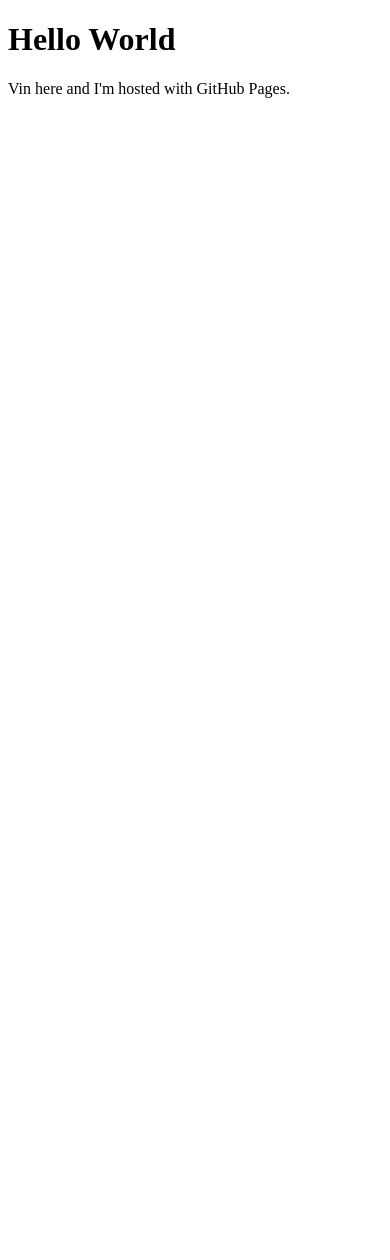
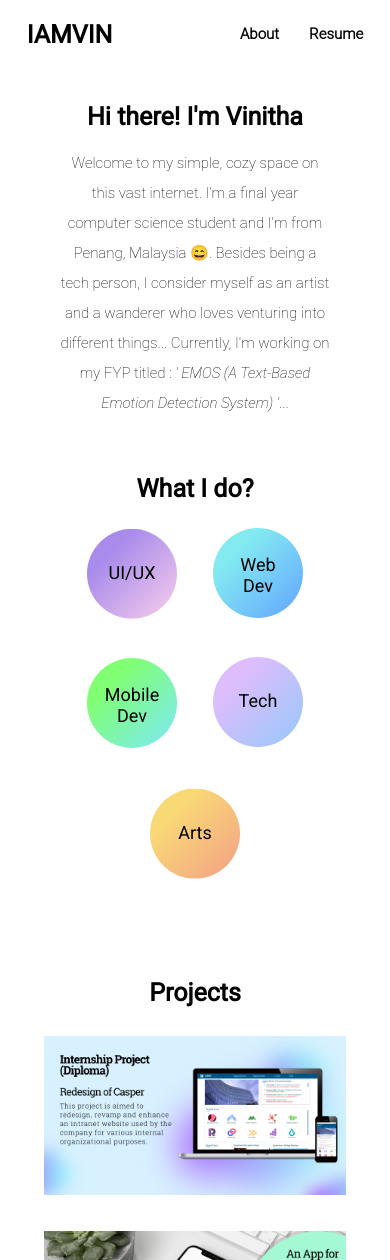
Before and after one commit to ViniJill/vinijill.github.io, a plain HTML site: page index.html in a window 390 px wide. Shown: the top 1260 px of the page. Before the commit the page ends 844 px from the top, so only its background shows below. Drawn offline with Linux system fonts and the light colour scheme.

Commit message:
Finalised v1 of Iamvin
Completed the simple portfolio for Iamvin

```diff
--- a/index.html
+++ b/index.html
@@ -1,7 +1,67 @@
 <!DOCTYPE html>
 <html>
+<head>
+  <meta charset="UTF-8">
+  <meta http-equiv="X-UA_Compatible">
+  <meta name="viewport" content="width=device-width, initial-scale=1.0">
+  <link href='https://fonts.googleapis.com/css?family=Roboto' rel='stylesheet'>
+  <link rel="stylesheet" href="\style\style.css">
+  <title>Vin here!</title>
+</head>
 <body>
-  <h1>Hello World</h1>
-  <p>Vin here and I'm hosted with GitHub Pages.</p>
+  <div class="main">
+    <div class="navbar">
+      <h1 id="logo"><a href="index.html">IAMVIN</a></h1>
+      <div class="nav_items">
+        <!-- <h2><a href="#">Extra</a></h2>-->
+        <h2><a href="/pages/documents/Vinitha_Resume.pdf">Resume</a></h2>
+        <h2><a href="/pages/about.html">About</a></h2>
+      </div>
+    </div>
+    <div class="intro">
+      <h1>Hi there! I'm Vinitha</h1>
+      <p>Welcome to my simple, cozy space on this vast internet.
+         I’m a final year computer science student and I'm from Penang, Malaysia 😄.
+         Besides being a tech person, I consider myself as an artist and a wanderer who loves venturing into different things...
+         Currently, I'm working on my FYP titled : <i>' EMOS (A Text-Based Emotion Detection System) '</i>...</p>
+    </div>
+    <div class="activities">
+      <h1>What I do?</h1>
+      <div class='bubbles'>
+        <div id="uiux" class="bubble_item"><p>UI/UX</p></div>
+        <div id="web" class="bubble_item bubble_item_sp"><p>Web Dev</p></div>
+        <div id="mobile" class="bubble_item bubble_item_sp"><p>Mobile Dev</p></div>
+        <div id="tech" class="bubble_item"><p>Tech</p></div>
+        <div id="arts" class="bubble_item"><p>Arts</p></div>
+      </div>
+      <!-- <button><a href="#">See more 😀</a> </button> -->
+    </div>
+    <div class="projects">
+      <h1>Projects</h1>
+      <div class="project_item">
+          <a href="https://www.behance.net/gallery/126975459/UIUX-Case-Study-Redesigned-Website"><img src="\assets\images\Casper_Project.png"></a>
+          <a href="https://www.behance.net/gallery/133901889/Leafy"><img src="\assets\images\Leafy_Project.png"></a>
+          <a href="https://www.behance.net/gallery/133716019/Folert-A-Forest-Fire-Alert-App"><img src="\assets\images\Folert_Project.png"></a>
+      </div>
+    </div>
+    <div class="social">
+      <div id="behance_icon"><a href="https://www.behance.net/vinijill"><img src="\assets\icons\behance.png"></a></div>
+      <div id="dribbble_icon"><a href="https://dribbble.com/Vini_Jill"><img src="\assets\icons\dribbble.png"></a></div>
+      <div id="github_icon"><a href="https://github.com/ViniJill"><img src="\assets\icons\github.png"></a></div>
+      <div id="hashnode_icon"><a href="https://vini.hashnode.dev/"><img src="\assets\icons\hashnode.png"></a></div>
+      <div id="linkedin_icon"><a href="https://linkedin.com/in/vinitha-muraly"><img src="\assets\icons\linkedin.png"></a></div>
+      <!-- <div id="medium_icon"><a href="#"><img src="\assets\icons\medium.png"></a></div> -->
+      <div id="cart_icon"><a href="https://jill-artzle.carrd.co/"><img src="\assets\icons\cart.png"></a></div>
+    </div>
+    <div class="copyright">
+      <p>Copyright © 2021 IAMVIN.</p>
+    </div>
+  </div>
 </body>
 </html>
+
+<!-- Image Credits
+<a href="https://www.freepik.com/vectors/people">People vector created by rawpixel.com - www.freepik.com</a>
+<a href="https://www.freepik.com/vectors/people">People vector created by rawpixel.com - www.freepik.com</a>
+<a href="https://www.vecteezy.com/free-vector/recycle">Recycle Vectors by Vecteezy</a>
+<a href="https://www.vecteezy.com/free-vector/recycle">Recycle Vectors by Vecteezy</a>-->
--- /dev/null
+++ b/style/aboutStyle.css
@@ -0,0 +1,51 @@
+.intro{
+    text-align: left;
+}
+
+.aboutIntro{
+    width: 100%;
+    display: grid;
+    gap: 30px;
+    grid-template-columns: repeat(8, 1fr);
+    grid-template-areas:
+    "ac ac ac ac ac ai ai ai"
+}
+
+.aboutIntro .aboutContent{
+    grid-area: ac;
+}
+
+.aboutIntro .aboutImage{
+    grid-area: ai;
+}
+
+.aboutContent p{
+    text-align:left;
+    margin-left: 0;
+}
+
+
+/* Tablet Responsive Changes */
+@media screen and (max-width: 768px) {
+
+.aboutIntro{
+    gap: 30px;
+    grid-template-columns: repeat(8, 1fr);
+    grid-template-areas:
+    "ac ac ac ac ac ac ac ac"
+    "ai ai ai ai ai ai ai ai";
+    text-align:center;
+}
+
+.aboutContent p{
+    width:100%;
+    text-align:left;
+    margin-left: 0;
+}
+
+.aboutImage img{
+    width:70%;
+}
+
+
+}
--- /dev/null
+++ b/style/style.css
@@ -0,0 +1,357 @@
+body{
+  font-family: 'Roboto';
+}
+
+.emoji{
+  font-weight: 100;
+}
+
+.main{
+  height: 90vh;
+  width: 90%;
+  margin: 20px auto;
+
+  display: grid;
+  gap: 20px;
+  grid-template-columns: repeat(12, 1fr);
+  grid-template-areas:
+  "n n n n  n n n n  n n n n"
+  "i i i i  i i i i  i i i i"
+  "a a a a  a a a a  a a a a"
+  "p p p p  p p p p  p p p p"
+  "s s s s  s s s s  s s s s"
+  "c c c c  c c c c  c c c c" ;
+}
+
+.main .navbar{
+  grid-area: n;
+}
+
+.main .intro{
+  grid-area: i;
+}
+
+.main .activities{
+  grid-area: a;
+}
+
+.main .projects{
+  grid-area: p;
+}
+
+.main .social{
+  grid-area: s;
+}
+
+.main .copyright{
+grid-area: c;
+}
+
+/*  -------- Navigation Bar Style -------- */
+
+#logo{
+  float: left;
+  margin: auto;
+}
+
+#logo a{
+  text-decoration: none;
+  color: black;
+  font-weight: bolder;
+}
+
+.nav_items h2{
+  float:right;
+  font-size: 20px;
+  font-family: 'Roboto Light';
+  margin-left: 2em;
+  margin-top: 0.3em;
+}
+
+.nav_items a:hover{
+  opacity: 0.3;
+  transition: 300ms ease;
+}
+
+.nav_items a:link{
+  color: black;
+  text-decoration: none;
+}
+
+.nav_items a:visited{
+  color: black;
+  text-decoration: none;
+}
+
+.nav_items a:active{
+  font-weight: bold;
+  color: red;
+}
+
+/*  -------- Introduction Style -------- */
+.intro{
+  margin: 3% 0;
+  text-align: center;
+}
+
+.intro p{
+  font-family: 'Roboto Thin';
+  font-size: 18px;
+  text-align:center;
+  width: 80%;
+  margin: 2% auto 0 auto;
+  line-height: 2em;
+}
+
+/*  -------- Activities Style -------- */
+.activities{
+  text-align: center;
+  margin: 3% 0;
+}
+
+.bubbles{
+  margin: 0 auto;
+  display:flex;
+  flex-wrap: wrap;
+  justify-content: center;
+}
+
+.bubble_item {
+margin:1em 1em;
+font-size: 18px;
+color: black;
+width: 5em;
+height: 5em;
+border-radius: 200px;
+transition: all 0.7s cubic-bezier(0.68, -0.55, 0.265, 1.55);
+}
+
+.bubble_item p{
+  text-align: center;
+  padding: 15px 15px;
+}
+
+.bubble_item_sp p{
+  text-align: center;
+  padding: 8px 15px;
+}
+
+#uiux {
+  animation-name: uiux;
+  animation-duration: 950ms;
+  animation-timing-function: ease-in-out;
+  animation-delay: 0s;
+  animation-iteration-count: infinite;
+  animation-direction: alternate;
+  background-color: #f8ceec;
+  background-image: linear-gradient(315deg, #f8ceec 0%, #a88beb 74%);
+}
+
+#web {
+animation-name: web;
+animation-duration: 1000ms;
+animation-timing-function: ease-in-out;
+animation-delay: 0s;
+animation-iteration-count: infinite;
+animation-direction: alternate;
+background-color: #63a4ff;
+background-image: linear-gradient(315deg, #63a4ff 0%, #83eaf1 74%);
+}
+
+#mobile {
+animation-name: mobile;
+animation-duration: 900ms;
+animation-timing-function: ease-in-out;
+animation-delay: 0s;
+animation-iteration-count: infinite;
+animation-direction: alternate;
+background-color: #7ee8fa;
+background-image: linear-gradient(315deg, #7ee8fa 0%, #80ff72 74%);
+}
+
+#tech {
+animation-name: tech;
+animation-duration: 900ms;
+animation-timing-function: ease-in-out;
+animation-delay: 0s;
+animation-iteration-count: infinite;
+animation-direction: alternate;
+background-color: #abe9cd;
+background-color: #96c8fb;
+background-image: linear-gradient(315deg, #96c8fb 0%, #ddbdfc 74%);
+}
+
+#arts {
+animation-name: arts;
+animation-duration: 950ms;
+animation-timing-function: ease-in-out;
+animation-delay: 0s;
+animation-iteration-count: infinite;
+animation-direction: alternate;
+background-color: #f39f86;
+background-image: linear-gradient(315deg, #f39f86 0%, #f9d976 74%);
+}
+
+@keyframes uiux {
+0% {transform: translate(0px, -5px);}
+100% {transform: translate(0px, -10px);}
+}
+
+@keyframes web {
+0% { transform: translate(0px, -5px); }
+100% {transform: translate(0px, -10px);}
+}
+
+@keyframes mobile {
+0% {transform: translate(0px, -10px);}
+100% {transform: translate(0px, 0px);}
+}
+
+@keyframes tech {
+0% {transform: translate(0px, -5px);}
+100% {transform: translate(0px, -10px);}
+}
+
+@keyframes arts {
+0% {transform: translate(0px, -10px);}
+100% {transform: translate(0px, -0px);}
+}
+
+.activities button{
+  padding:1em 2em;
+  margin: 1em auto;
+  border-radius: 10px;
+  border-color: black;
+  background-color: rgba(255, 255, 255, 0);
+  text-align: center;
+}
+
+.activities button a{
+  text-decoration: none;
+  font-size: 16px;
+  color: black;
+  font-family: 'Roboto Regular';
+}
+
+.activities button:hover{
+border: none;
+box-shadow: 0 0 5px 0 #3498db inset, 0 0 10px 2px #3498db;
+transition: 500ms ease;
+}
+
+/*  -------- Projects Style -------- */
+.projects h1{
+  text-align: center;
+  margin: 2em auto 0.5em auto;
+}
+
+.project_item{
+  width:100%;
+  margin:0 auto;
+  text-align:center;
+}
+
+.project_item img:hover{
+border: none;
+box-shadow: 0 0 35px 0 #3498db inset, 0 0 15px 2px #3498db;
+transition: 500ms ease;
+}
+
+.project_item a{
+  text-align:center;
+
+}
+
+.project_item img{
+width: 60%;
+padding:1em;
+}
+
+.project_item p{
+font-family: 'Roboto Thin';
+}
+
+
+/*  -------- Social Media Style -------- */
+.social{
+margin: 10em auto 0 auto;
+display:flex;
+flex-wrap: wrap;
+justify-content: center;
+}
+
+.social > div{
+padding: 20px;
+}
+
+.social img{
+max-width: 40px;
+max-height: 40px;
+}
+
+.social > div :hover{
+transform: scale(1.2);
+transition: 500ms ease;
+}
+
+
+/*  -------- Copyright Style -------- */
+.copyright{
+text-align: center;
+font-family: 'Roboto Thin';
+}
+
+
+/* Tablet Responsive Changes */
+@media screen and (max-width: 768px) {
+
+.project_item img{
+  width: 90%;
+  padding:1em;
+}
+
+.social > div{
+  padding: 10px;
+}
+
+}
+
+/* Mobile Responsive Changes */
+@media screen and (max-width: 425px) {
+
+#logo{
+  font-size:25px;
+}
+
+.nav_items h2{
+  font-size: 15px;
+}
+
+.intro h1{
+    font-size:25px;
+}
+
+.intro p{
+  font-size: 15px;
+}
+
+.activities h1{
+    font-size:25px;
+}
+
+
+.projects h1{
+    font-size:25px;
+}
+
+
+.social img{
+  max-width: 32px;
+  max-height: 32px;
+}
+
+.social > div{
+  padding: 5px;
+}
+
+}
```
Also changed, not shown: pages/about.html (added, +64 -0 lines), assets/icons/behance.png (added), assets/icons/cart.png (added), assets/icons/dribbble.png (added), assets/icons/github.png (added), assets/icons/hashnode.png (added), assets/icons/linkedin.png (added), assets/icons/medium.png (added), assets/images/Casper_Project.png (added), assets/images/Folert_Project.png (added), assets/images/HelloBitmoji.png (added), assets/images/Leafy_Project.png (added), assets/images/casper_case_study.png (added), assets/images/folert.png (added), 2 other files.
